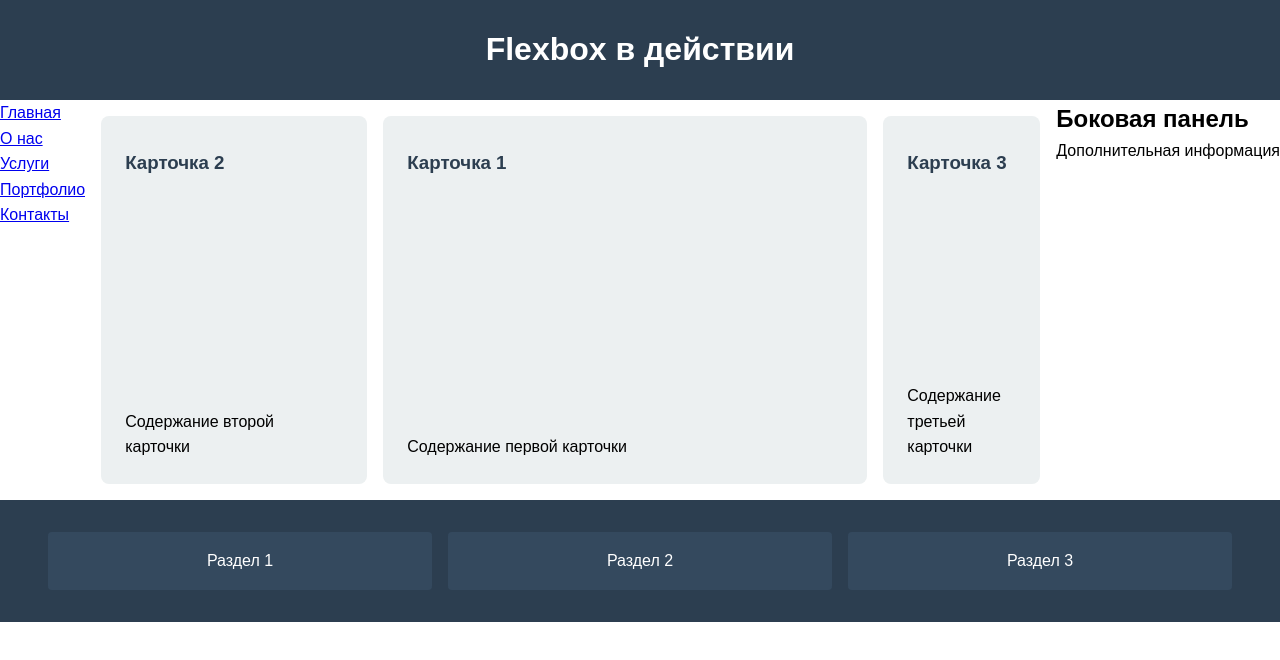
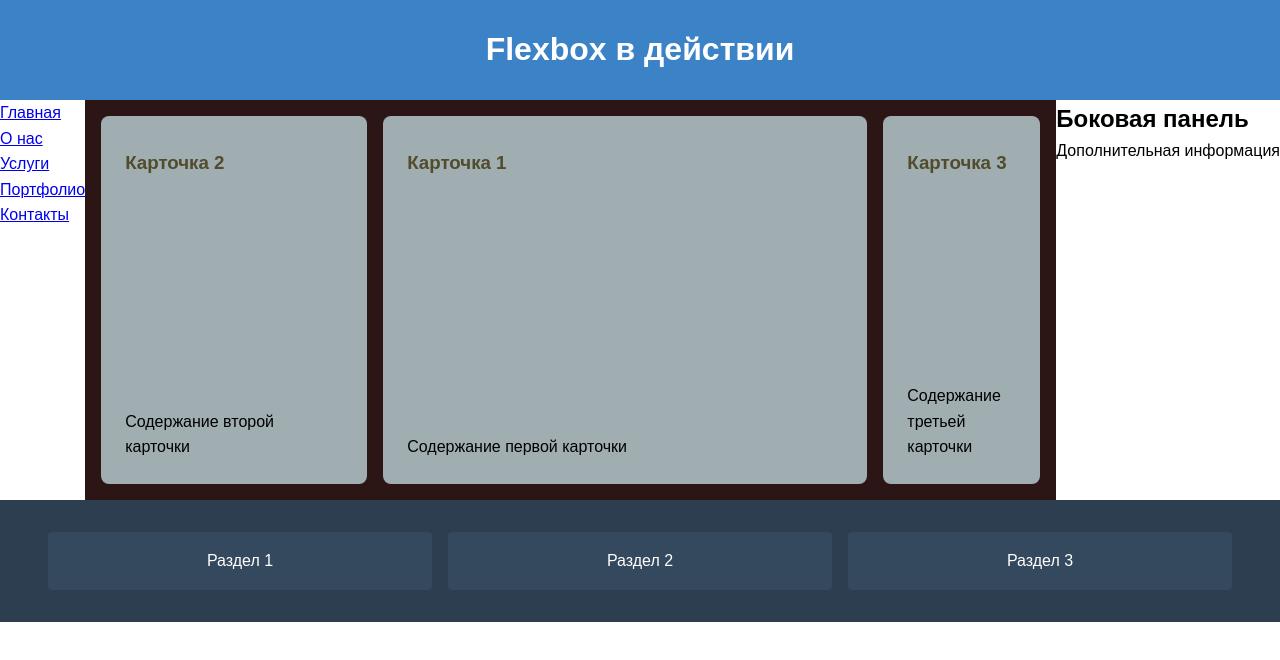
Before and after one commit to spkh-design/MyRepo, a plain HTML site: page flexbox_practice/index.html in a window 1280 px wide. Drawn offline with Linux system fonts and the light colour scheme.

Commit message:
Обновление style.css. Вставил свои значения
Обновление style.css. Вставил свои значения

```diff
--- a/flexbox_practice/style.css
+++ b/flexbox_practice/style.css
@@ -1,5 +1,5 @@
 .header {
-    background-color: #2c3e50;
+    background-color: #3c82c7;
     color: white;
     padding: 1rem;
     text-align: center;
@@ -8,7 +8,7 @@
 .navigation ul {
     display: flex;
     list-style: none;
-    background-color: #34495e;
+    background-color: #778b9e;
     padding: 0;
 }
 
@@ -26,7 +26,7 @@
 }
 
 .navigation a:hover {
-    background-color: #1abc9c;
+    background-color: #46e3c3;
 }
 
 .content {
@@ -37,15 +37,15 @@
 
 .card {
     flex: 1;
-    background-color: #ecf0f1;
+    background-color: #a0aeb2;
     padding: 1.5rem;
     border-radius: 8px;
-    box-shadow: 1px solid #bdc3c7;
+    box-shadow: 1px solid #a0aeb2;
 }
 
 .card h3 {
     margin-top: 0.5rem;
-    color: #2c3e50;
+    color: #504c2c;
 }
 
 .main {
@@ -56,7 +56,7 @@
 .navigation {
     flex: 0 0 200px;
     background-color: #34495e;
-    color: white;
+    color: rgb(184, 64, 64);
     padding: 1rem;
 }
 
@@ -71,7 +71,7 @@
     display: flex;
     flex-wrap: wrap;
     gap: 1rem;
-    background-color: white;
+    background-color: rgb(44, 21, 21);
 }
 
 .sidebar {
```
